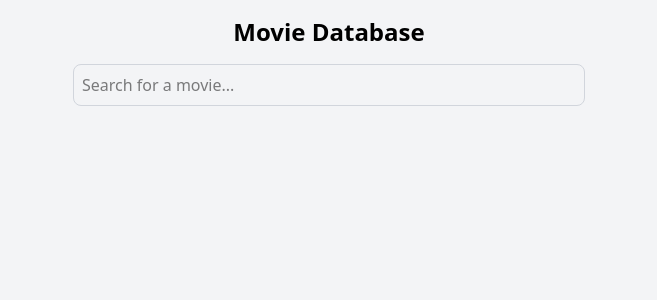
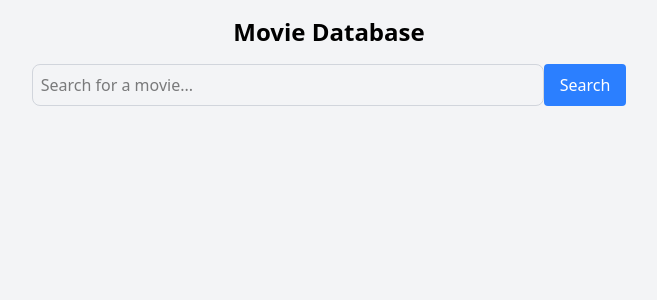
Before and after one commit to Jonah-Okiru/Movie-Project, a React (Vite) app in the folder my-movie-app/: page / in a window 1280 px wide. Shown: the top 300 px of the page, without its empty margins (311-968 px from the left). Built offline with nearby package versions, Linux system fonts and the light colour scheme.

Commit message:
Implement the search button for searching items types in search bar

```diff
--- a/my-movie-app/src/App.jsx
+++ b/my-movie-app/src/App.jsx
@@ -1,4 +1,4 @@
-import React, { useState, useEffect } from "react";
+import React, { useState } from "react";
 import SearchBar from "./components/SearchBar";
 import MovieList from "./components/MovieList";
 import MovieDetails from "./components/MovieDetails";
@@ -13,16 +13,16 @@ function App() {
   const [selectedMovie, setSelectedMovie] = useState(null);
   const [error, setError] = useState(null);
 
-  useEffect(() => {
-    if (searchQuery.length > 0) {
-      fetchMovies(searchQuery);
+  const fetchMovies = async () => {
+    if (!searchQuery.trim()) {
+      setError("Please enter a movie name.");
+      setMovies([]);
+      return;
     }
-  }, [searchQuery]);
 
-  const fetchMovies = async (query) => {
     try {
       setError(null);
-      const response = await axios.get(`${API_URL}?apikey=${API_KEY}&s=${query}`);
+      const response = await axios.get(`${API_URL}?apikey=${API_KEY}&s=${searchQuery}`);
       if (response.data.Response === "True") {
         setMovies(response.data.Search);
       } else {
@@ -51,7 +51,7 @@ function App() {
   return (
     <div className="min-h-screen bg-gray-100 p-4">
       <h1 className="text-2xl font-bold mb-4 text-center">Movie Database</h1>
-      <SearchBar searchQuery={searchQuery} setSearchQuery={setSearchQuery} />
+      <SearchBar searchQuery={searchQuery} setSearchQuery={setSearchQuery} onSearch={fetchMovies} />
       {error && <p className="text-red-500 text-center mb-4">{error}</p>}
       <MovieList movies={movies} fetchMovieDetails={fetchMovieDetails} />
       {selectedMovie && (
--- a/my-movie-app/src/components/MovieDetails.jsx
+++ b/my-movie-app/src/components/MovieDetails.jsx
@@ -3,7 +3,7 @@ import React from "react";
 function MovieDetails({ selectedMovie, onClose }) {
   return (
     <div className="fixed inset-0 bg-black bg-opacity-75 flex justify-center items-center p-4">
-      <div className="bg-white p-6 rounded-lg max-w-xl w-full relative">
+      <div className="bg-white p-6 rounded-lg max-w-xl w-full">
         <button className="absolute top-2 right-2 text-red-600" onClick={onClose}>
           Close
         </button>
--- a/my-movie-app/src/components/SearchBar.jsx
+++ b/my-movie-app/src/components/SearchBar.jsx
@@ -1,7 +1,8 @@
 // components/SearchBar.js
-import React from "react";
+import React, { useState } from "react";
 
-function SearchBar({ searchQuery, setSearchQuery }) {
+function SearchBar({ searchQuery, setSearchQuery, onSearch }) {
+
   return (
     <div className="flex justify-center mb-6">
       <input
@@ -11,6 +12,12 @@ function SearchBar({ searchQuery, setSearchQuery }) {
         onChange={(e) => setSearchQuery(e.target.value)}
         className="w-full max-w-lg p-2 border border-gray-300 rounded-lg"
       />
+      <button
+        onClick={onSearch}
+        className="bg-blue-500 text-white px-4 py-2 rounded hover:bg-blue-600"
+      >
+        Search
+      </button>
     </div>
   );
 }
```
